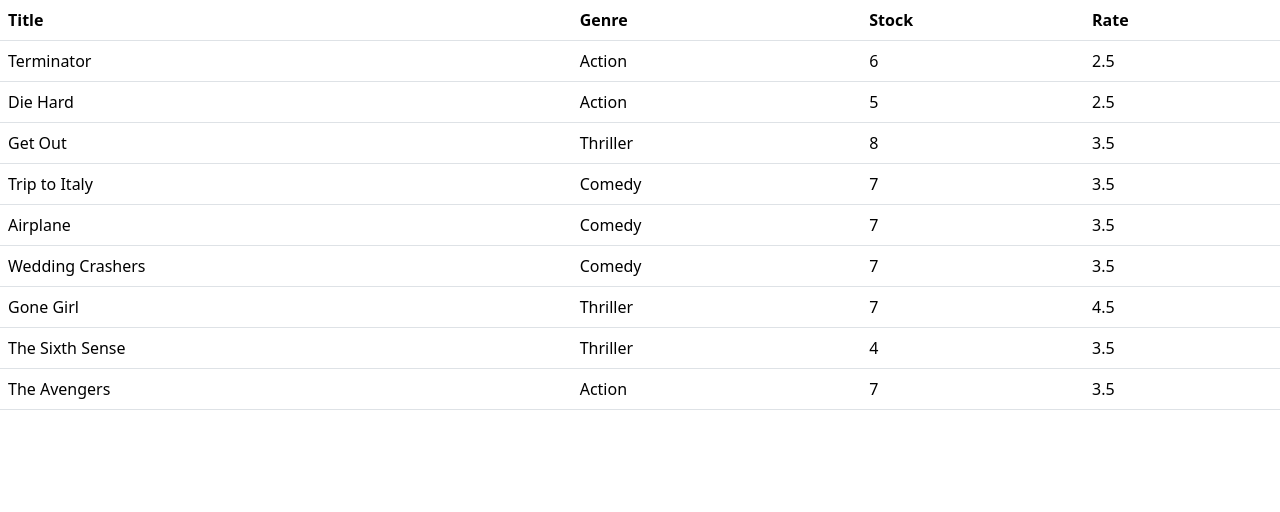
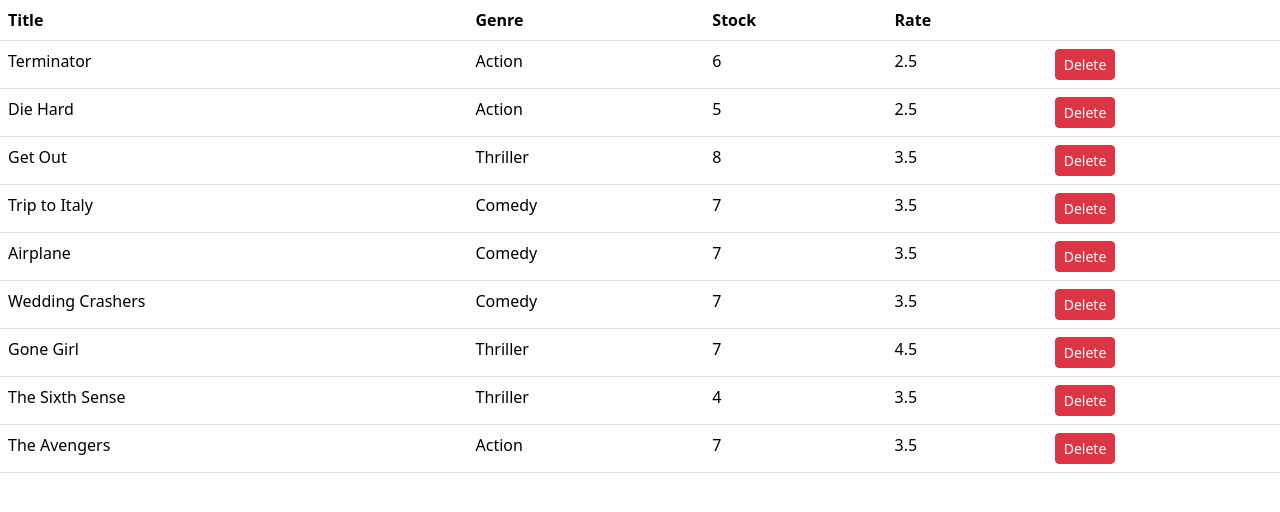
Before and after one commit to deezeddd/vidly, a React (Create React App) app: page / in a window 1280 px wide. Shown: the top 512 px of the page. Built offline with nearby package versions, Linux system fonts and the light colour scheme.

Commit message:
deletionpractice

```diff
--- a/src/components/movies.jsx
+++ b/src/components/movies.jsx
@@ -8,7 +8,11 @@
 
 
      } ;
-
+handleDelete=(movie)=>{
+const movies =this.state.movies.filter(m=>m._id !== movie._id)
+// console.log(movie);
+this.setState({movies});
+};
 
 
 
@@ -21,25 +25,25 @@
       <th>Genre</th>
       <th>Stock</th>
       <th>Rate</th>
+      <th></th>
     </tr>
   </thead>
   <tbody>
-    {this.state.movies.map(movie=><tr>
+    {this.state.movies.map(movie=>(
+    <tr key={movie._id}>
       <td>{movie.title}</td>
       <td>{movie.genre.name}</td>
       <td>{movie.numberInStock}</td>
       <td>{movie.dailyRentalRate}</td>
-    </tr>)}
+      <td><button onClick={()=>this.handleDelete(movie)} className="btn btn-danger btn-sm">Delete</button></td>
+    </tr>
+    ))}
 
   </tbody>
 </table>
 
     }
-    /////////this is what i learned to render a list we gotta use map method { is used to dynamically change the value so acchi baat h}
-    ////////// and jo num likha h na maine waha kuch bhi name use kr skte ho koi problem nai h
-    /////////basic gyan-> agr tum kuch import kr rhe ho aur usko use nhi kr rhe to wo chiz automatically exclude ho jaayegi isliye apan ne<movies> krke use kia h app.js me!!
-    // this.state.movies.map( (num)=><ul>{ num.title} </ul>);
-      // this.state.movies.map( (num)=> num.title);
+
 }
 
 export default Movies;
```
